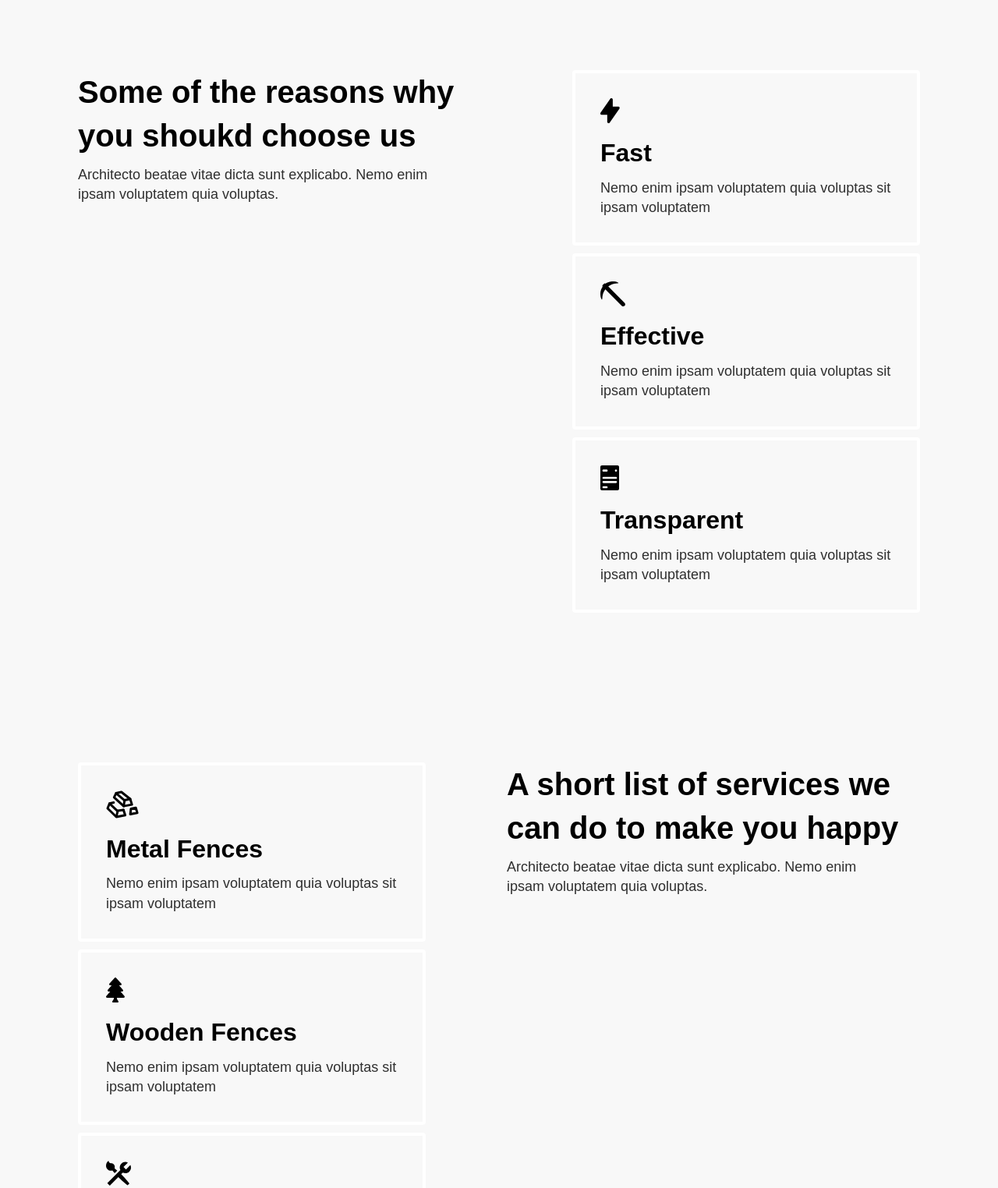
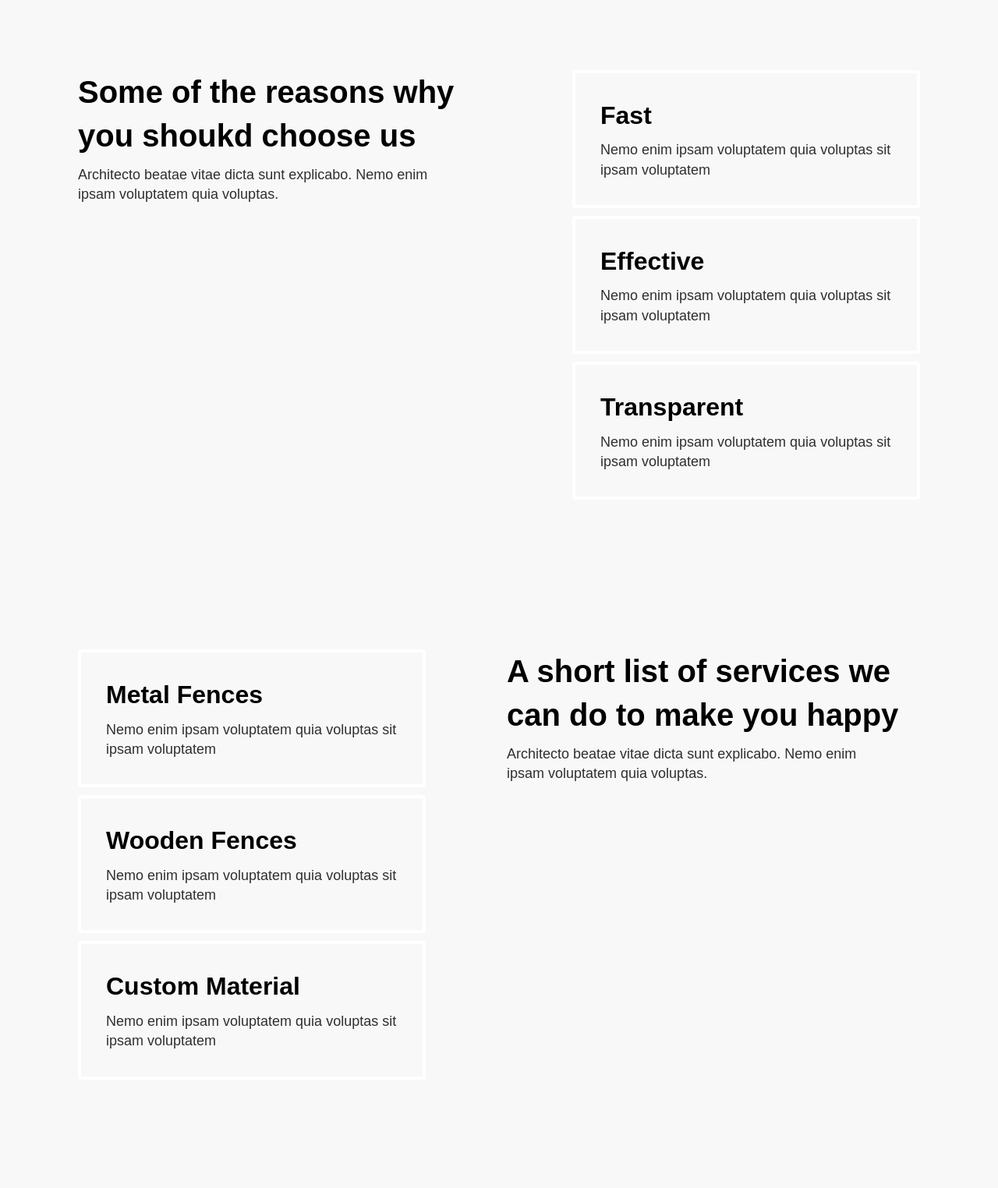
Before and after one commit to rveljko/leail, a website: page src/index.html in a window 1280 px wide. Shown: the part 1660-3184 px from the top of the page at 78% size. Drawn offline with nearby package versions, Linux system fonts and the light colour scheme; files that its build step writes are made by us from their sources; a web font is replaced by a local one.

Commit message:
Removed Icons

```diff
--- a/src/index.html
+++ b/src/index.html
@@ -90,17 +90,14 @@
                 </div>
                 <div class="whyus__cards flex layout layout--cards">
                     <div class="card">
-                        <img src="./images/lightning.svg" alt="Lighning Icon" class="card__icon">
                         <h3 class="card__heading">Fast</h3>
                         <p class="card__description">Nemo enim ipsam voluptatem quia voluptas sit ipsam voluptatem</p>
                     </div>
                     <div class="card">
-                        <img src="./images/pick.svg" alt="Pick Icon" class="card__icon">
                         <h3 class="card__heading">Effective</h3>
                         <p class="card__description">Nemo enim ipsam voluptatem quia voluptas sit ipsam voluptatem</p>
                     </div>
                     <div class="card">
-                        <img src="./images/contract.svg" alt="Contract Icon" class="card__icon">
                         <h3 class="card__heading">Transparent</h3>
                         <p class="card__description">Nemo enim ipsam voluptatem quia voluptas sit ipsam voluptatem</p>
                     </div>
@@ -118,17 +115,14 @@
                 </div>
                 <div class="services__cards flex layout layout--cards">
                     <div class="card">
-                        <img src="./images/metal.svg" alt="Metal Icon" class="card__icon">
                         <h3 class="card__heading">Metal Fences</h3>
                         <p class="card__description">Nemo enim ipsam voluptatem quia voluptas sit ipsam voluptatem</p>
                     </div>
                     <div class="card">
-                        <img src="./images/tree.svg" alt="Tree Icon" class="card__icon">
                         <h3 class="card__heading">Wooden Fences</h3>
                         <p class="card__description">Nemo enim ipsam voluptatem quia voluptas sit ipsam voluptatem</p>
                     </div>
                     <div class="card">
-                        <img src="./images/brush&screw-jack.svg" alt="Brush and Screw Jack Icon" class="card__icon">
                         <h3 class="card__heading">Custom Material</h3>
                         <p class="card__description">Nemo enim ipsam voluptatem quia voluptas sit ipsam voluptatem</p>
                     </div>
```
Also changed, not shown: src/images/brush&screw-jack.svg (deleted), src/images/contract.svg (deleted), src/images/lightning.svg (deleted), src/images/metal.svg (deleted), src/images/pick.svg (deleted), src/images/tree.svg (deleted).
